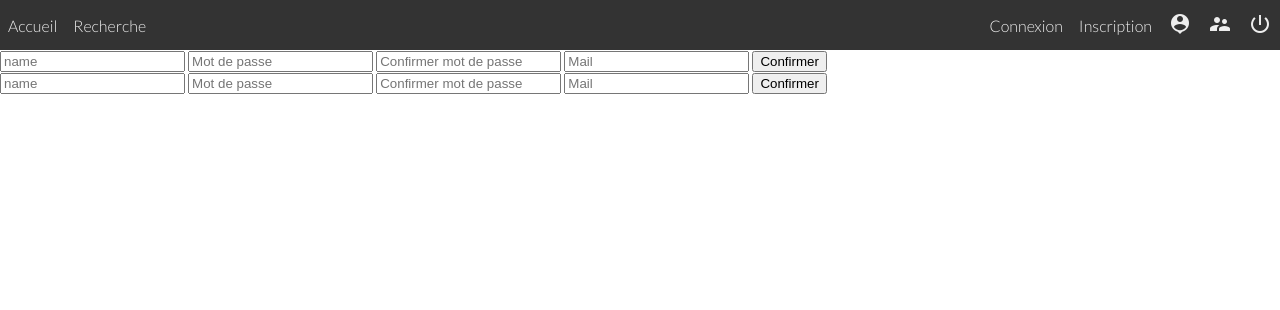
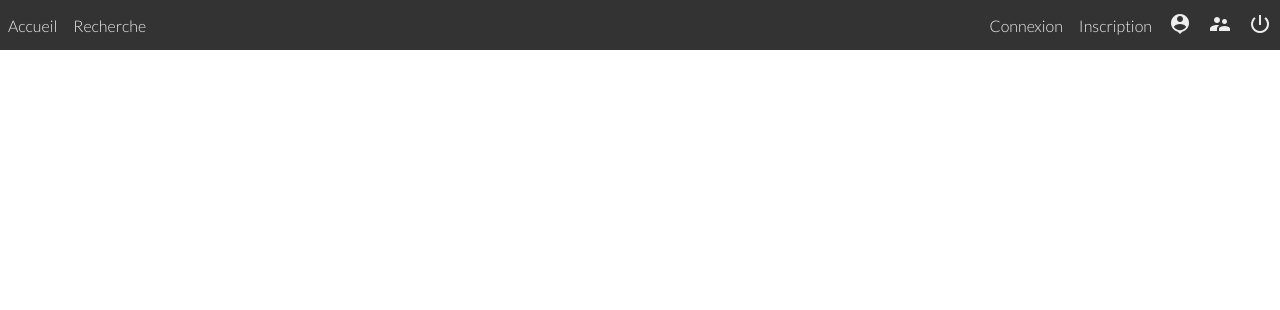
Before and after one commit to Its-Alex/42-Web-Project, a PHP site: page /42/ in a window 1280 px wide. Shown: the top 310 px of the page. Run offline with PHP 8.4, Linux system fonts and the light colour scheme.

Commit message:
Send update

```diff
--- a/camagru/public/js/exec.js
+++ b/camagru/public/js/exec.js
@@ -1,3 +1,8 @@
+var docs = document.querySelectorAll(".hide");
+docs.forEach(function(elem) {
+  elem.hidden = true;
+}, this);
+
 function signup() {
 	var input = document.getElementsByClassName('signup');
 	var str = "";
@@ -39,7 +44,7 @@ function signin() {
 }
 
 window.onkeyup = (e) => {
-  if (e.keyCode === 8) {
+  if (e.keyCode === 46) {
     request(`POST`, `controllers/test.php`, "", (res) => {
       try {
         console.log(JSON.parse(res));
--- a/camagru/views/body.php
+++ b/camagru/views/body.php
@@ -1,11 +1,11 @@
-		<div class="form-signin">
+		<div class="form-signin hide">
 			<input class="signin" type="text" name="name" placeholder="name">
 			<input class="signin" type="password" name="passwd" placeholder="Mot de passe">
 			<input class="signin" type="password" name="confirmPasswd" placeholder="Confirmer mot de passe">
 			<input class="signin" type="text" name="mail" placeholder="Mail">
 			<input class="signin" type="button" name="submit" value="Confirmer" onclick="signin()">
 		</div>
-		<div class="form-signup">
+		<div class="form-signup hide">
 			<input class="signup" type="text" name="name" placeholder="name">
 			<input class="signup" type="password" name="passwd" placeholder="Mot de passe">
 			<input class="signup" type="password" name="confirmPasswd" placeholder="Confirmer mot de passe">
```
Also changed, not shown: camagru/controllers/readSession.php (added, +9 -0 lines), camagru/controllers/writeSession.php (added), camagru/public/js/header.js (added), camagru/public/js/utils.js (added).
